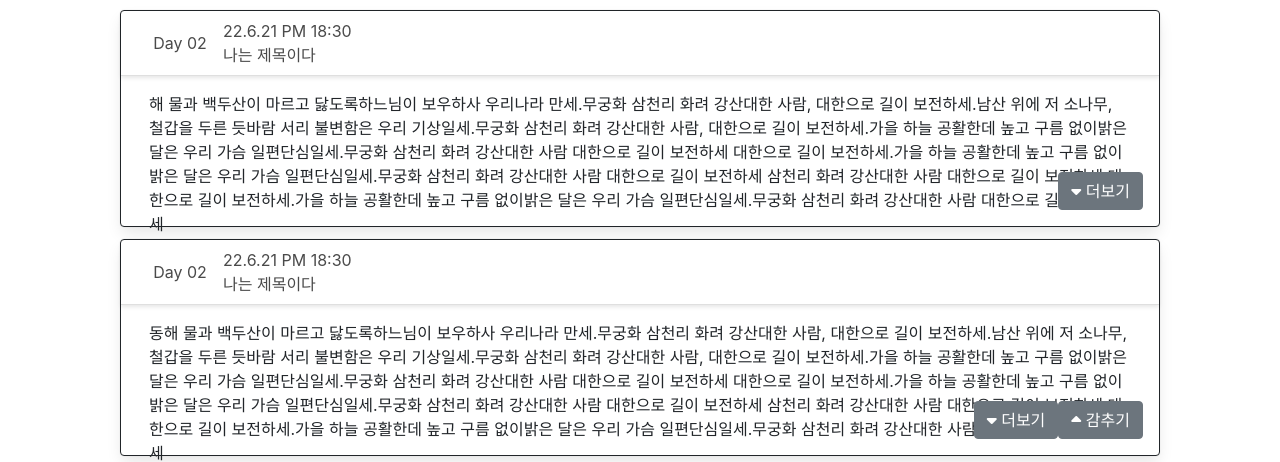
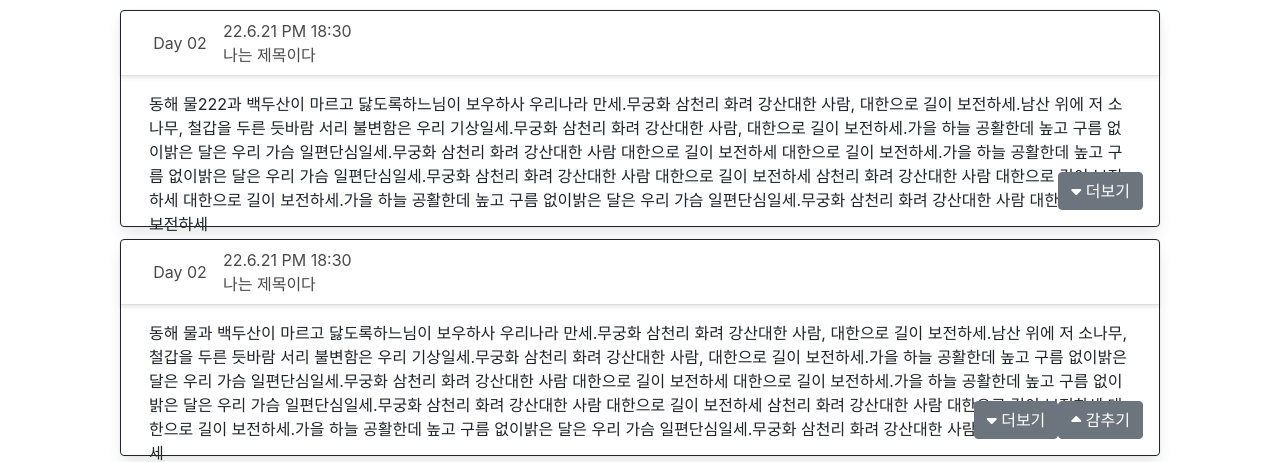
Before and after one commit to full-mini/Codiary, a Flask app: page /cordiary in a window 1280 px wide. Shown: the part 150-612 px from the top of the page. Run offline with Flask 2, Linux system fonts and the light colour scheme; some libraries are stand-ins or nearby versions.

Commit message:
주석 추가

```diff
--- a/templates/main.html
+++ b/templates/main.html
@@ -89,7 +89,7 @@
         </div>
         <div class="card-body text-dark note-bottom">
             <div class="card-text ml-3 pr-5">
-                해 물과 백두산이 마르고 닳도록하느님이 보우하사 우리나라 만세.무궁화 삼천리 화려 강산대한 사람, 대한으로 길이 보전하세.남산 위에 저 소나무, 철갑을 두른 듯바람 서리 불변함은 우리 기상일세.무궁화 삼천리 화려 강산대한 사람, 대한으로 길이 보전하세.가을 하늘 공활한데 높고 구름 없이밝은 달은 우리 가슴 일편단심일세.무궁화 삼천리 화려 강산대한 사람 대한으로 길이 보전하세 대한으로 길이 보전하세.가을 하늘 공활한데 높고 구름 없이밝은 달은 우리 가슴 일편단심일세.무궁화 삼천리 화려 강산대한 사람 대한으로 길이 보전하세  삼천리 화려 강산대한 사람 대한으로 길이 보전하세 대한으로 길이 보전하세.가을 하늘 공활한데 높고 구름 없이밝은 달은 우리 가슴 일편단심일세.무궁화 삼천리 화려 강산대한 사람 대한으로 길이 보전하세
+                동해 물222과 백두산이 마르고 닳도록하느님이 보우하사 우리나라 만세.무궁화 삼천리 화려 강산대한 사람, 대한으로 길이 보전하세.남산 위에 저 소나무, 철갑을 두른 듯바람 서리 불변함은 우리 기상일세.무궁화 삼천리 화려 강산대한 사람, 대한으로 길이 보전하세.가을 하늘 공활한데 높고 구름 없이밝은 달은 우리 가슴 일편단심일세.무궁화 삼천리 화려 강산대한 사람 대한으로 길이 보전하세 대한으로 길이 보전하세.가을 하늘 공활한데 높고 구름 없이밝은 달은 우리 가슴 일편단심일세.무궁화 삼천리 화려 강산대한 사람 대한으로 길이 보전하세  삼천리 화려 강산대한 사람 대한으로 길이 보전하세 대한으로 길이 보전하세.가을 하늘 공활한데 높고 구름 없이밝은 달은 우리 가슴 일편단심일세.무궁화 삼천리 화려 강산대한 사람 대한으로 길이 보전하세
             </div>
             <div class="note-button ml-3 mt-2" >
                 <button type="button" class="btn btn-secondary" onclick="more_context(0)" style="display:block" ><i class="fa-solid fa-caret-down"></i> 더보기</button>
```
